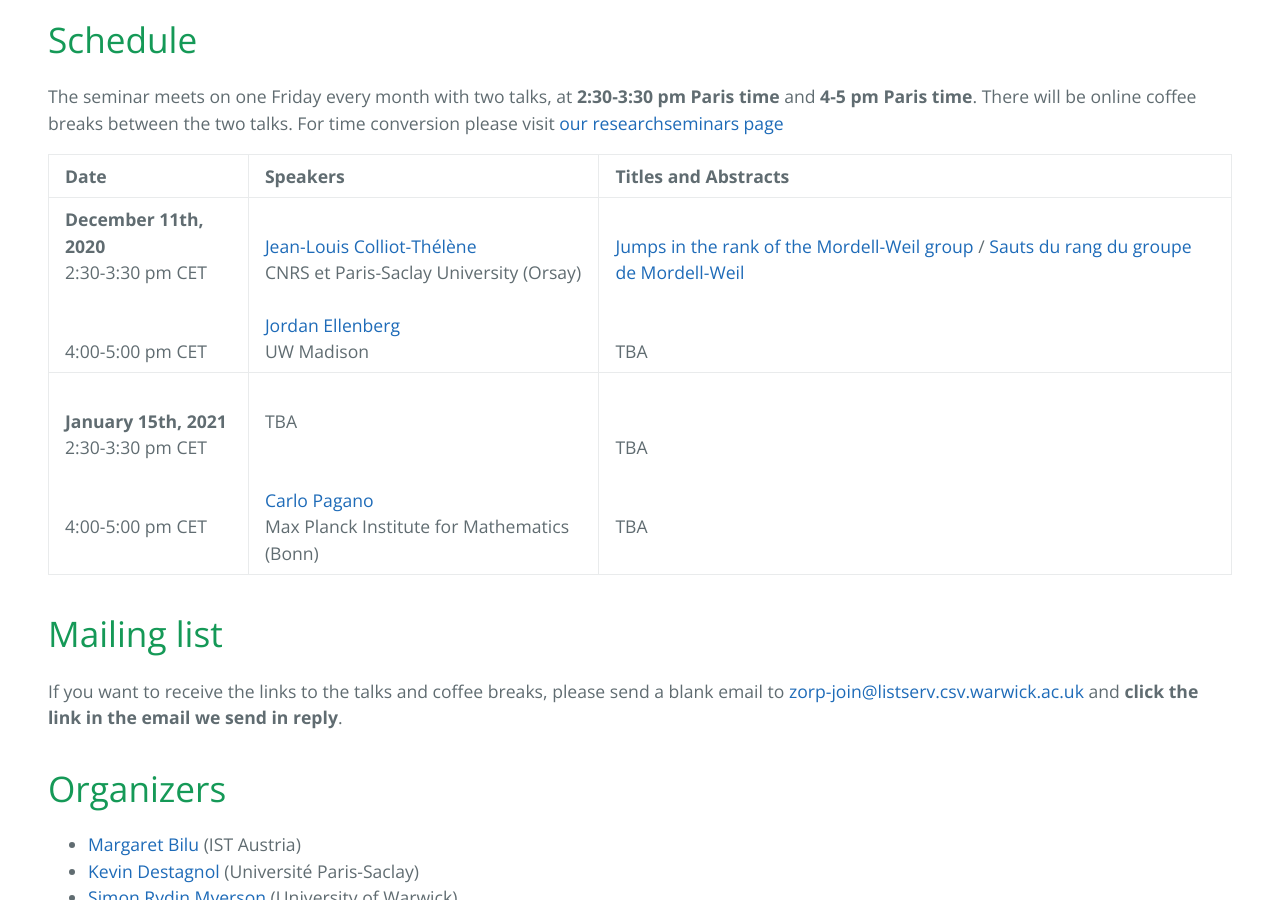
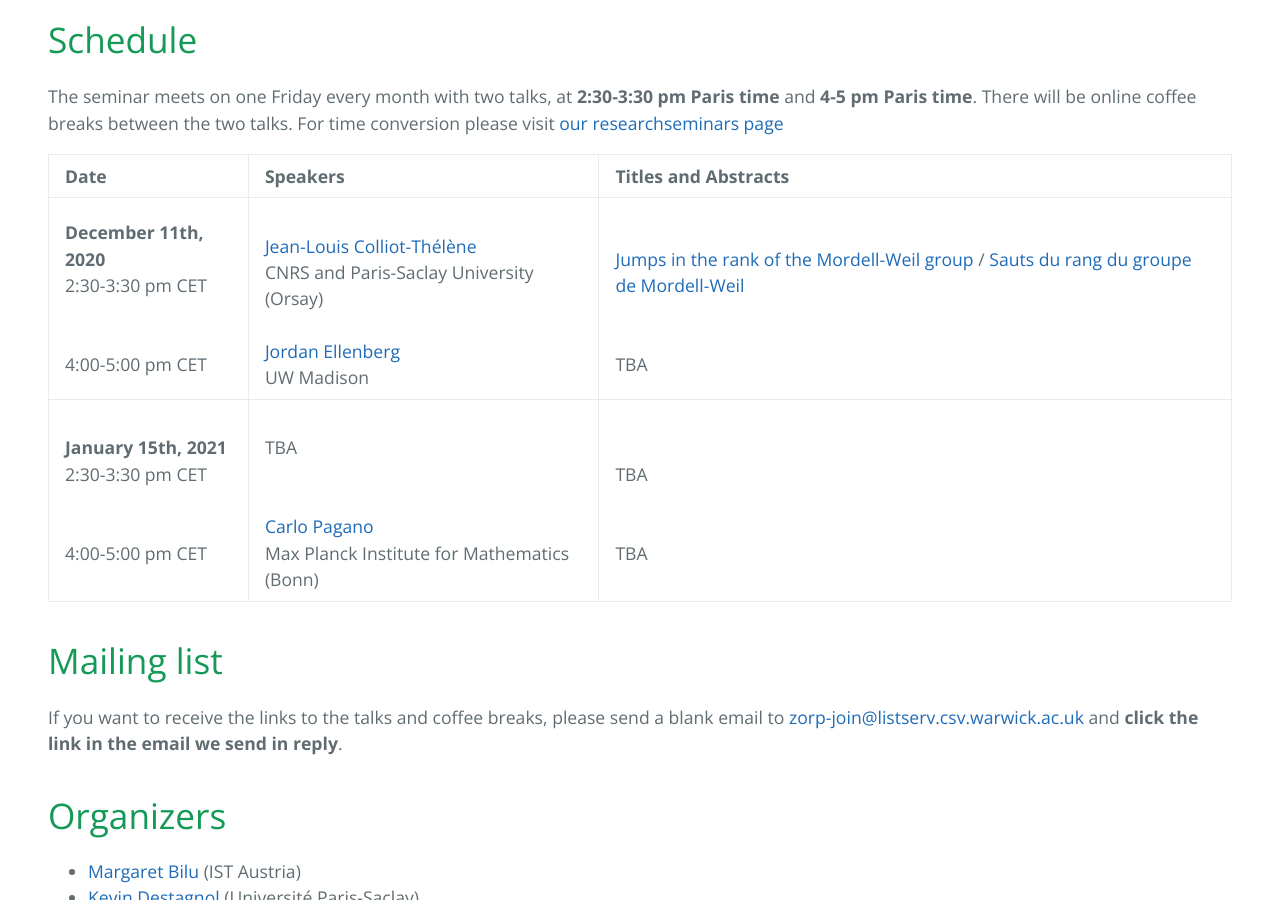
Before and after one commit to zoom-on-rational-points/zoom-on-rational-points.github.io, a Jekyll site: the page built from index.md, in a window 1280 px wide and 900 px high, scrolled down 774 px. Built offline with Jekyll 4.4.1, drawn with Linux system fonts in a browser that asks for light colours; our own code applies the rules of GitHub Pages for plain Markdown files.

Commit message:
Update index.md

```diff
--- a/index.md
+++ b/index.md
@@ -13,7 +13,7 @@
 
 | Date   | Speakers     | Titles and Abstracts |
 |:-------|:--------------|:------|
-| **December 11th, 2020** <br>2:30-3:30 pm CET <br><br> <br> 4:00-5:00 pm CET <br>| <br><a href="https://www.imo.universite-paris-saclay.fr/~colliot/">Jean-Louis Colliot-Thélène</a> <br> CNRS et Paris-Saclay University (Orsay) <br><br>  <a href="https://www.math.wisc.edu/~ellenber/"> Jordan Ellenberg </a> <br> UW Madison| <br><a href="https://zoom-on-rational-points.github.io/abstractCT">Jumps in the rank of the Mordell-Weil group</a> / <a href="https://zoom-on-rational-points.github.io/resumeCT">Sauts du rang du groupe de Mordell-Weil</a> <br><br><br>TBA<br>|
+| **December 11th, 2020** <br>2:30-3:30 pm CET <br><br> <br> 4:00-5:00 pm CET <br>| <br><a href="https://www.imo.universite-paris-saclay.fr/~colliot/">Jean-Louis Colliot-Thélène</a> <br> CNRS and Paris-Saclay University (Orsay) <br><br>  <a href="https://www.math.wisc.edu/~ellenber/"> Jordan Ellenberg </a> <br> UW Madison| <br><a href="https://zoom-on-rational-points.github.io/abstractCT">Jumps in the rank of the Mordell-Weil group</a> / <a href="https://zoom-on-rational-points.github.io/resumeCT">Sauts du rang du groupe de Mordell-Weil</a> <br><br><br>TBA<br>|
 | **January 15th, 2021** <br>2:30-3:30 pm CET <br><br> <br> 4:00-5:00 pm CET <br>| <br>TBA <br>  <br><br>  <a href="http://guests.mpim-bonn.mpg.de/carlo.pagano90/"> Carlo Pagano </a> <br> Max Planck Institute for Mathematics (Bonn)| <br>TBA <br><br><br>TBA<br>|
 
 
```
